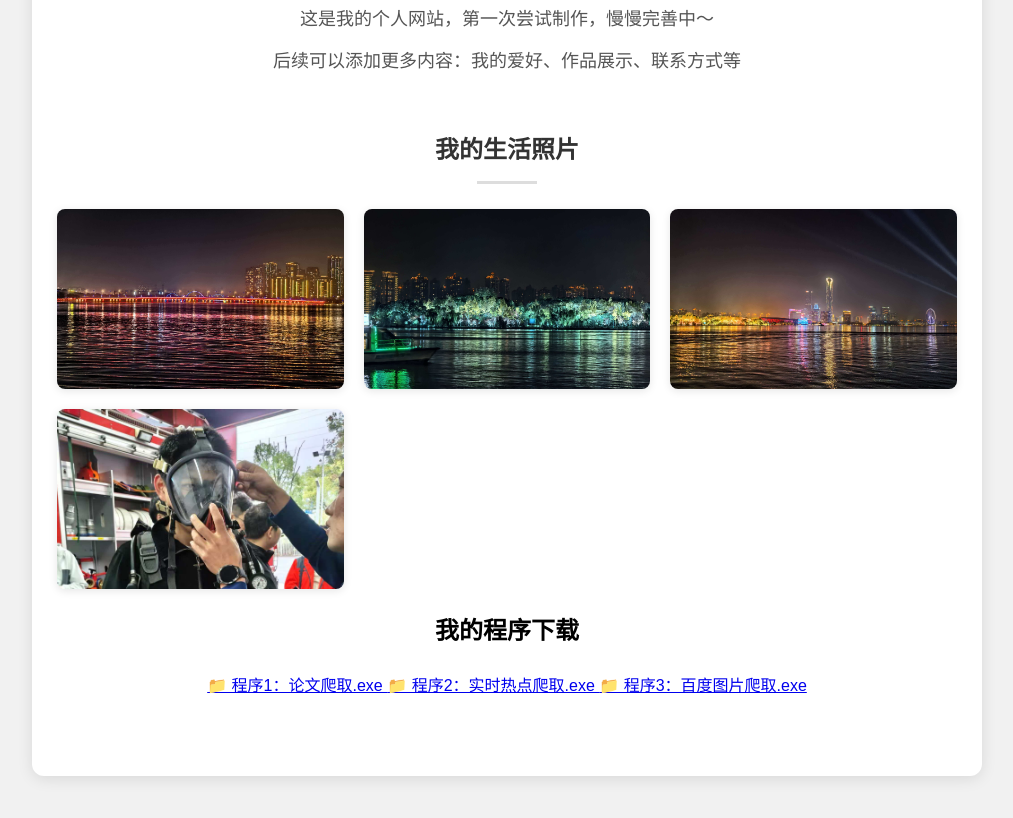
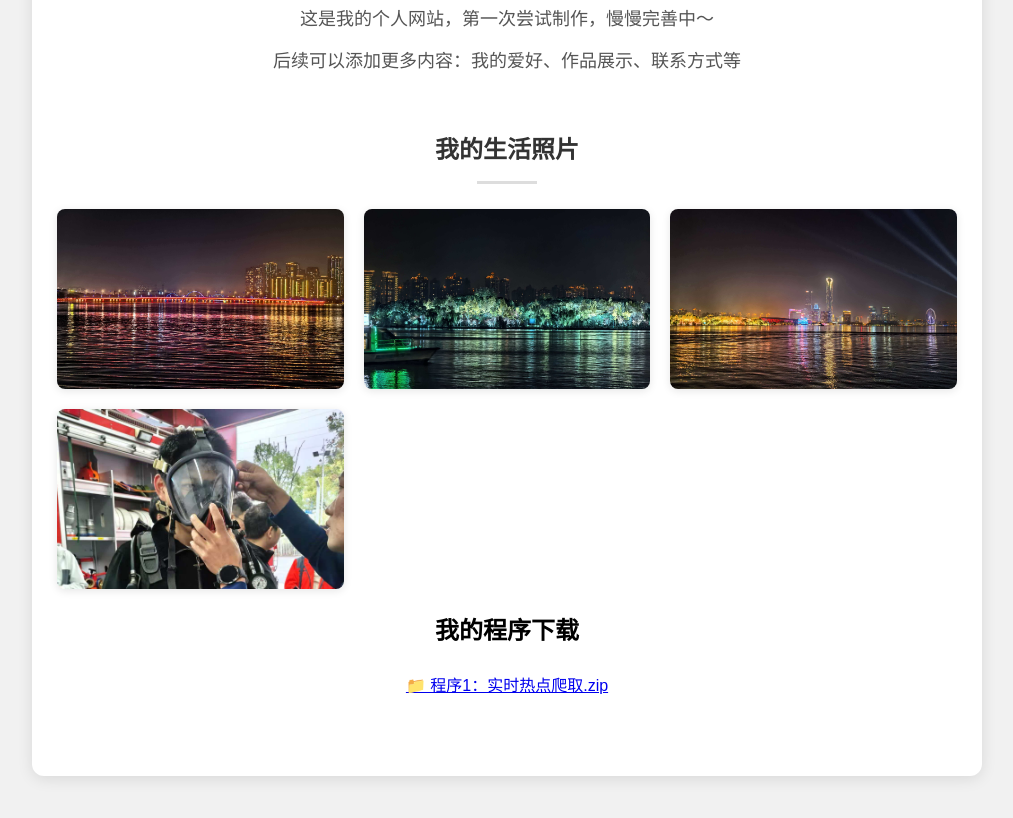
Before and after one commit to lllcx11/liuchengxi.github.io, a plain HTML site: page index.html in a window 1280 px wide. Shown: the part 298-1116 px from the top of the page, without its empty margins (133-1146 px from the left). Drawn offline with Linux system fonts and the light colour scheme.

Commit message:
Update index.html

```diff
--- a/index.html
+++ b/index.html
@@ -122,14 +122,8 @@
         <div class="program-section">
           <h2 class="program-title">我的程序下载</h2>
           <div class="program-list">
-            <a href="text.exe" class="program-item" download>
-              📁 程序1：论文爬取.exe
-            </a>
-            <a href="pachong.exe" class="program-item" download>
-              📁 程序2：实时热点爬取.exe
-            </a>
-            <a href="jpg.exe" class="program-item" download>
-              📁 程序3：百度图片爬取.exe
+            <a href="pachong.zip" class="program-item" download>
+              📁 程序1：实时热点爬取.zip
             </a>
           </div>
         </div>
```
